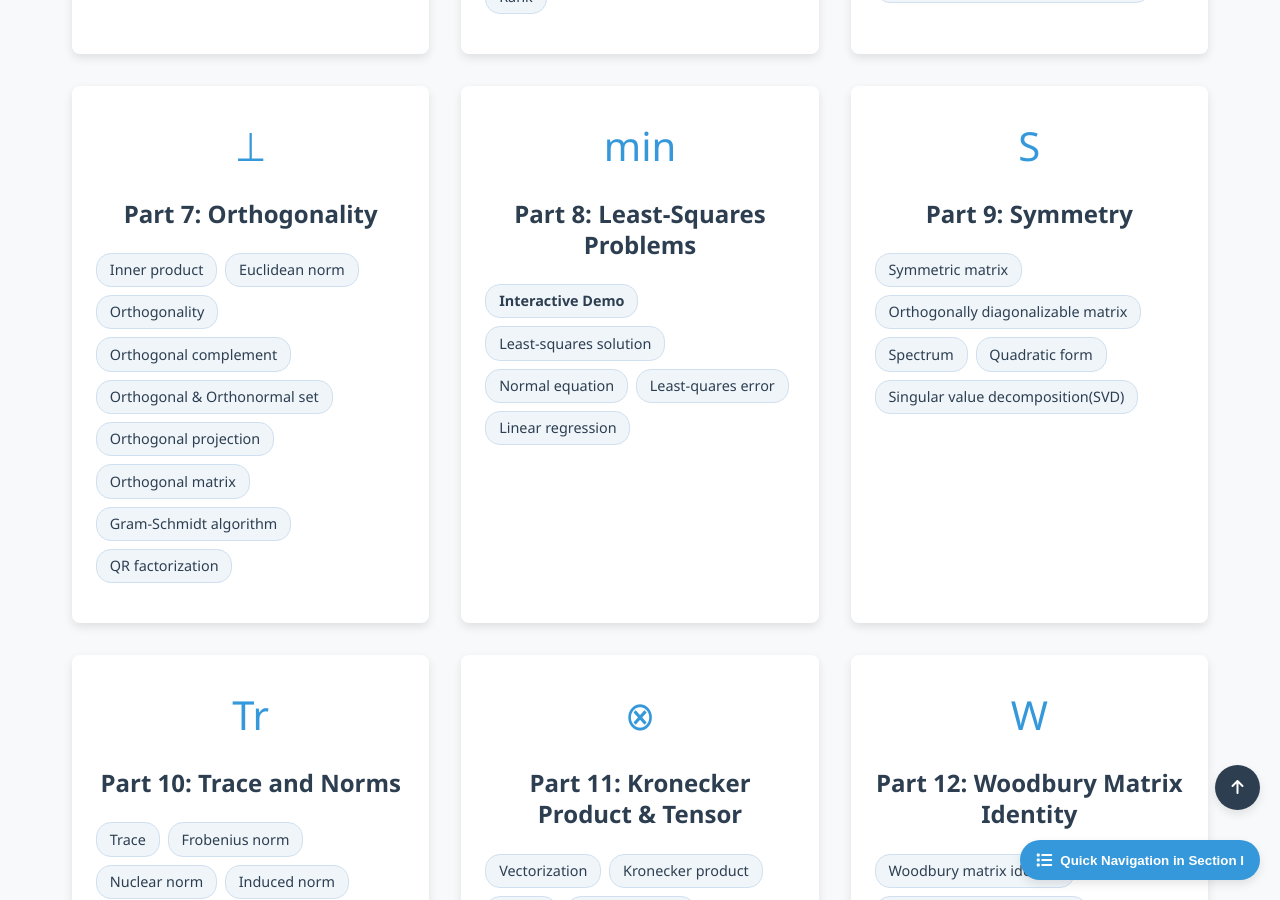
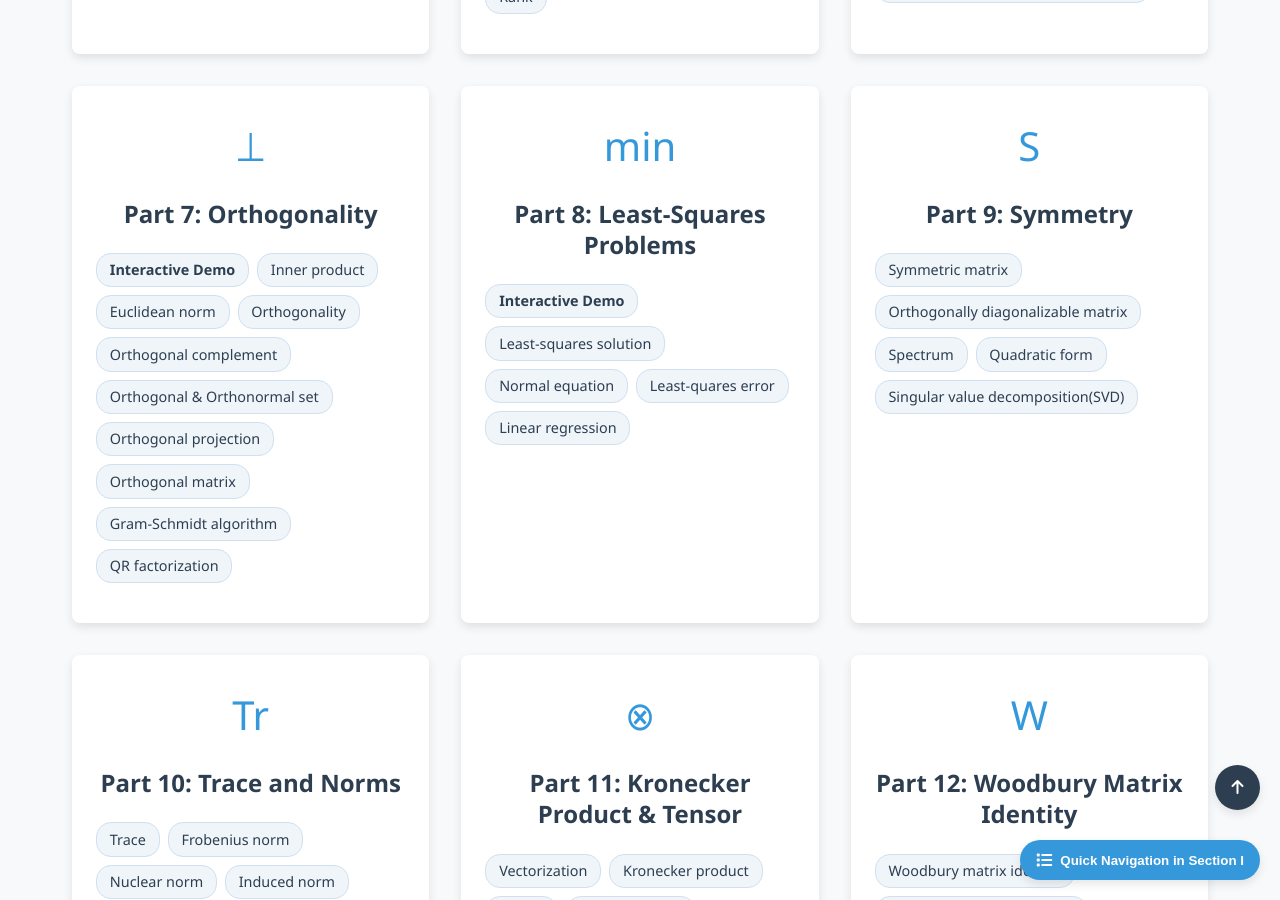
Before and after one commit to Yusukey01/yusukey01.github.io, a Jekyll site: the page built from Mathematics/Linear_algebra/linear_algebra.html, in a window 1280 px wide and 900 px high, scrolled down 1673 px. Built offline with Jekyll 4.4.1, drawn with Linux system fonts in a browser that asks for light colours.

Commit message:
update: Orthogonality  by adding interactive contents

```diff
--- a/Mathematics/Linear_algebra/linear_algebra.html
+++ b/Mathematics/Linear_algebra/linear_algebra.html
@@ -146,6 +146,7 @@ uses_python: false
                         <div class="card-icon">⊥</div>
                         <h3><a href="orthogonality.html">Part 7: Orthogonality</a></h3>
                         <div class="keywords">
+                            <span><strong>Interactive Demo</strong></span>
                             <span>Inner product</span>
                             <span>Euclidean norm</span>
                             <span>Orthogonality</span>
```
